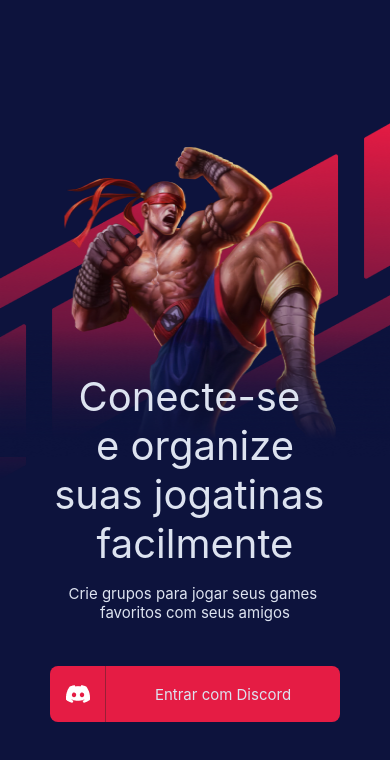
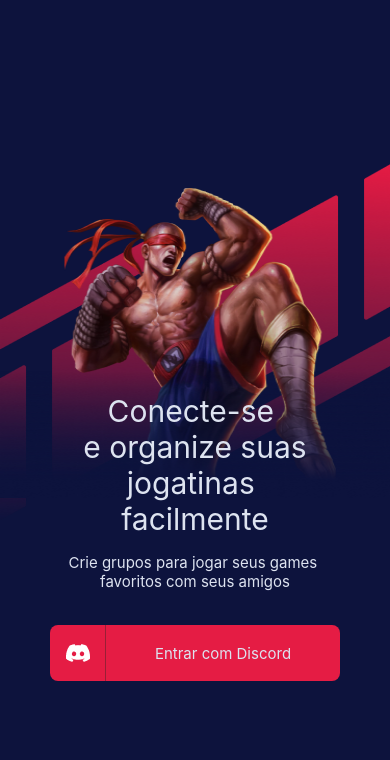
Before and after one commit to Washington-coder/GameStatus, a React Native app: screen / in a window 390 px wide. Shown: the top 760 px of the page. Built offline with nearby package versions, Linux system fonts and the light colour scheme.

Commit message:
font title edit

```diff
--- a/src/screens/Signin/styles.ts
+++ b/src/screens/Signin/styles.ts
@@ -13,20 +13,20 @@ export const styles = StyleSheet.create({
     height: 360,
   },
   content: {
-    marginTop: -110,
+    marginTop: -130,
     paddingHorizontal: 50,
   },
 
   title: {
     color: theme.colors.heading,
     textAlign: "center",
-    fontSize: 40,
+    fontSize: 30,
     marginBottom: 16,
   },
   subtitle: {
     color: theme.colors.heading,
     fontSize: 15,
     textAlign: "center",
-    marginBottom: 44,
+    marginBottom: 34,
   },
 });
```
